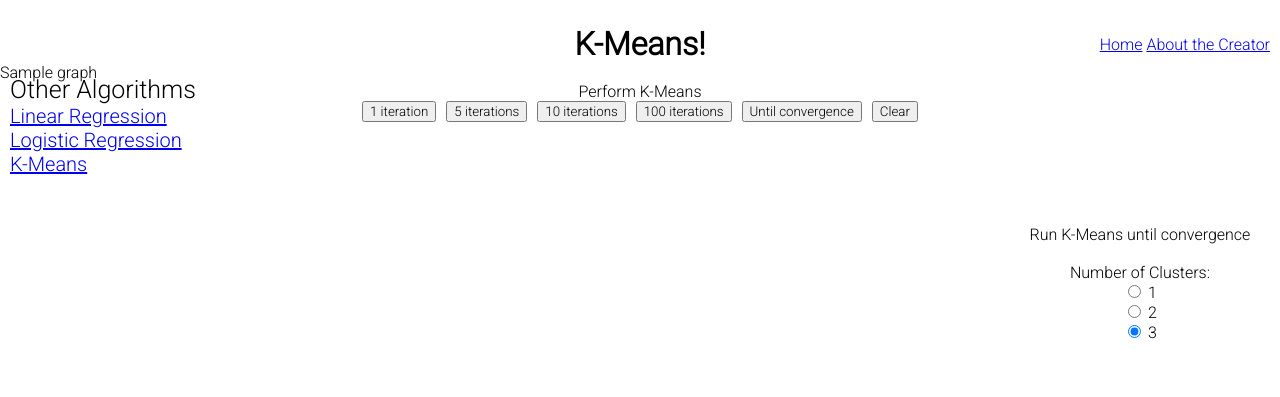
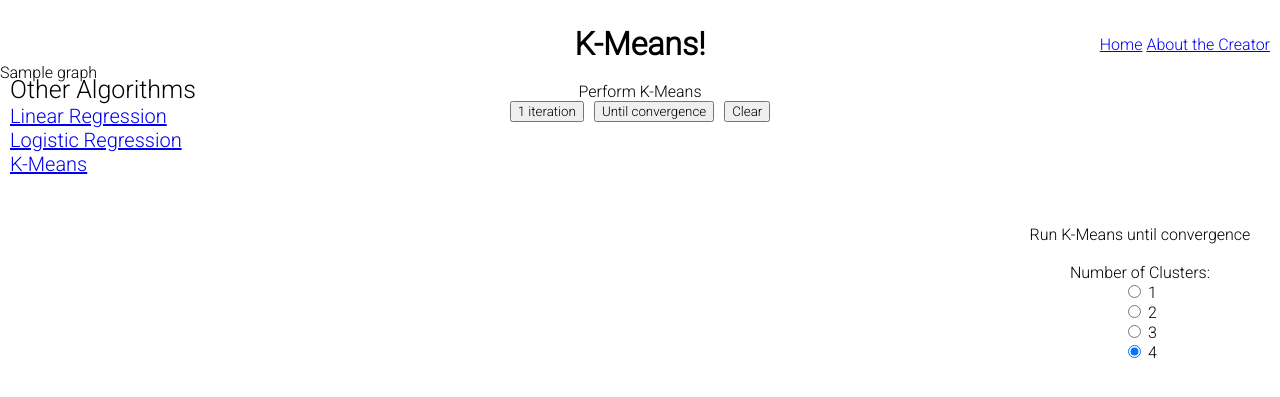
Before and after one commit to Sourish07/MLVisSuite, a Flask app: template templates/kmeans.html in a window 1280 px wide. Shown: the top 397 px of the page. Run offline with Flask 2, Linux system fonts and the light colour scheme; the template is opened without the code that fills it: most values are stand-ins (such as "Sample title", 1, 10 or a date in 2020).

Commit message:
Working on kmeans code

```diff
--- a/static/js/script.js
+++ b/static/js/script.js
@@ -1,7 +1,6 @@
-function addPoint() {
-    var color = $("input[name='class']:checked").val()
+function addPoint(color) {
     if (!color) {
-        color = "r"
+        color = $("input[name='class']:checked").val()
     }
     const point = $(".mpld3-coordinates").text();
     let coordinates = point.matchAll("-?\\d+\\.?\\d+");
@@ -90,7 +89,21 @@ function addEquation(coefficients) {
     $("#equation").html(html)
 }
 
-function addPointWithColor() {
-    var color = $("input[name='class']:checked").val()
-    addPoint(color)
+function kMeans(numOfIterations) {
+    const numOfClusters = $("input[name='degree']:checked").val()
+    $.ajax({
+        type: "POST",
+        url: 'kmeans-grad-desc',
+        data: JSON.stringify({
+            "num_of_iterations": numOfIterations,
+            "degree": numOfClusters
+        }),
+        contentType: "application/json"
+    }).done(function (data) {
+        //addEquation(data['coefficients'])
+        $("#graph").html(data['graph'])
+        $("#converged").text(data['converged'])
+    }).fail(function (data) {
+        alert("POST failed");
+    });
 }
--- a/templates/base.html
+++ b/templates/base.html
@@ -26,9 +26,7 @@
     <a href="/kmeans">K-Means</a>
 </div>
 
-<div id="graph" onclick='addPoint()'>
-    {{ graph | safe }}
-</div>
+{% block graph %}{% endblock %}
 
 {% block content %}{% endblock %}
 </body>
--- a/templates/kmeans.html
+++ b/templates/kmeans.html
@@ -8,15 +8,21 @@
     K-Means!
 {% endblock %}
 
+{% block graph %}
+<div id="graph" onclick='addPoint("k")'>
+    {{ graph | safe }}
+</div>
+{% endblock %}
+
 {% block content %}
     <div style="display: flex; flex-direction: column">
         <p style="text-align: center">Perform K-Means</p>
         {% block gdButtons %}
             <div id="gd_buttons">
-                <button onclick="gradDesc(1, 'kmeans-grad-desc')">1 iteration</button>
-                <button onclick="gradDesc(5, 'kmeans-grad-desc')">5 iterations</button>
-                <button onclick="gradDesc(10, 'kmeans-grad-desc')">10 iterations</button>
-                <button onclick="gradDesc(100, 'kmeans-grad-desc')">100 iterations</button>
+                <button onclick="kMeans(1)">1 iteration</button>
+{#                <button onclick="gradDesc(5, 'kmeans-grad-desc')">5 iterations</button>#}
+{#                <button onclick="gradDesc(10, 'kmeans-grad-desc')">10 iterations</button>#}
+{#                <button onclick="gradDesc(100, 'kmeans-grad-desc')">100 iterations</button>#}
                 <button onclick="gradDesc(100_000_000, 'kmeans-grad-desc')">Until convergence</button>
                 <button onclick="location.reload()">Clear</button>
             </div>
@@ -40,6 +46,10 @@
             <input type="radio" id="threeClusters" name="clusters" value="3" checked>
             <label>3</label>
         </div>
+        <div>
+            <input type="radio" id="fourClusters" name="clusters" value="4" checked>
+            <label>4</label>
+        </div>
         <br/>
 
 {#        <p>Cost:</p>#}
--- a/templates/linreg.html
+++ b/templates/linreg.html
@@ -9,7 +9,7 @@
 {% endblock %}
 
 {% block graph %}
-    <div id="graph" onclick='addPoint()'>
+    <div id="graph" onclick='addPoint("r")'>
         {{ graph | safe }}
     </div>
 {% endblock %}
--- a/templates/logreg.html
+++ b/templates/logreg.html
@@ -9,7 +9,9 @@
 {% endblock %}
 
 {% block graph %}
-
+<div id="graph" onclick='addPoint(null)'>
+    {{ graph | safe }}
+</div>
 {% endblock %}
 
 {% block nameOfAlgorithm %}Perform Gradient Descent{% endblock %}
```
